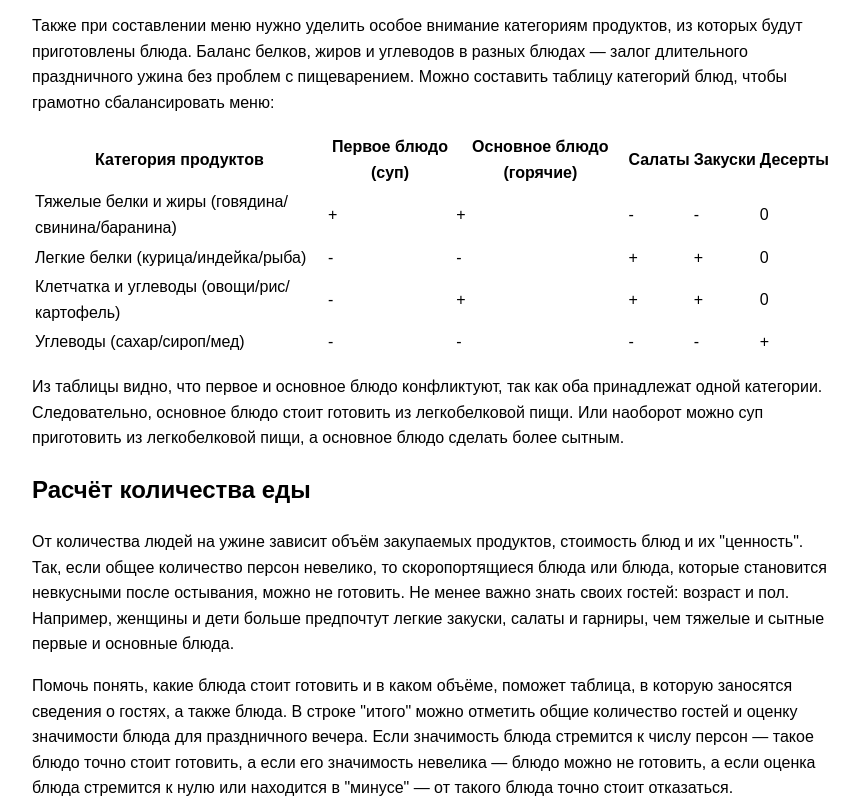
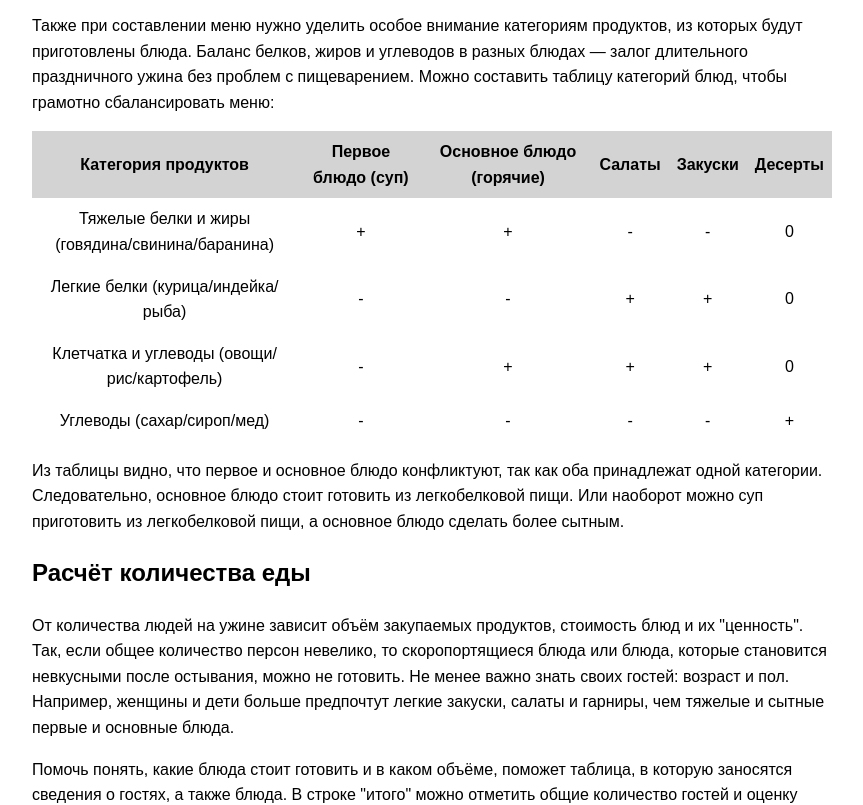
Before and after one commit to Pseudolukian/doxygen_example, a plain HTML site: page test_task/index.html in a window 1280 px wide. Shown: the part 1708-2513 px from the top of the page, without its empty margins (208-1071 px from the left). Drawn offline with Linux system fonts and the light colour scheme.

Commit message:
Add css to table

```diff
--- a/test_task/main.css
+++ b/test_task/main.css
@@ -43,3 +43,20 @@ img {
     display: block; /* Убирает лишние отступы */
     margin: 10px 0; /* Добавляет отступы сверху и снизу */
 }
+
+
+table {
+    border-collapse: collapse;
+}
+
+th {
+    font-weight: bold;
+    background-color: #d3d3d3;
+    text-align: center;
+    padding: 8px;
+}
+
+td {
+    text-align: center;
+    padding: 8px;
+}
```
